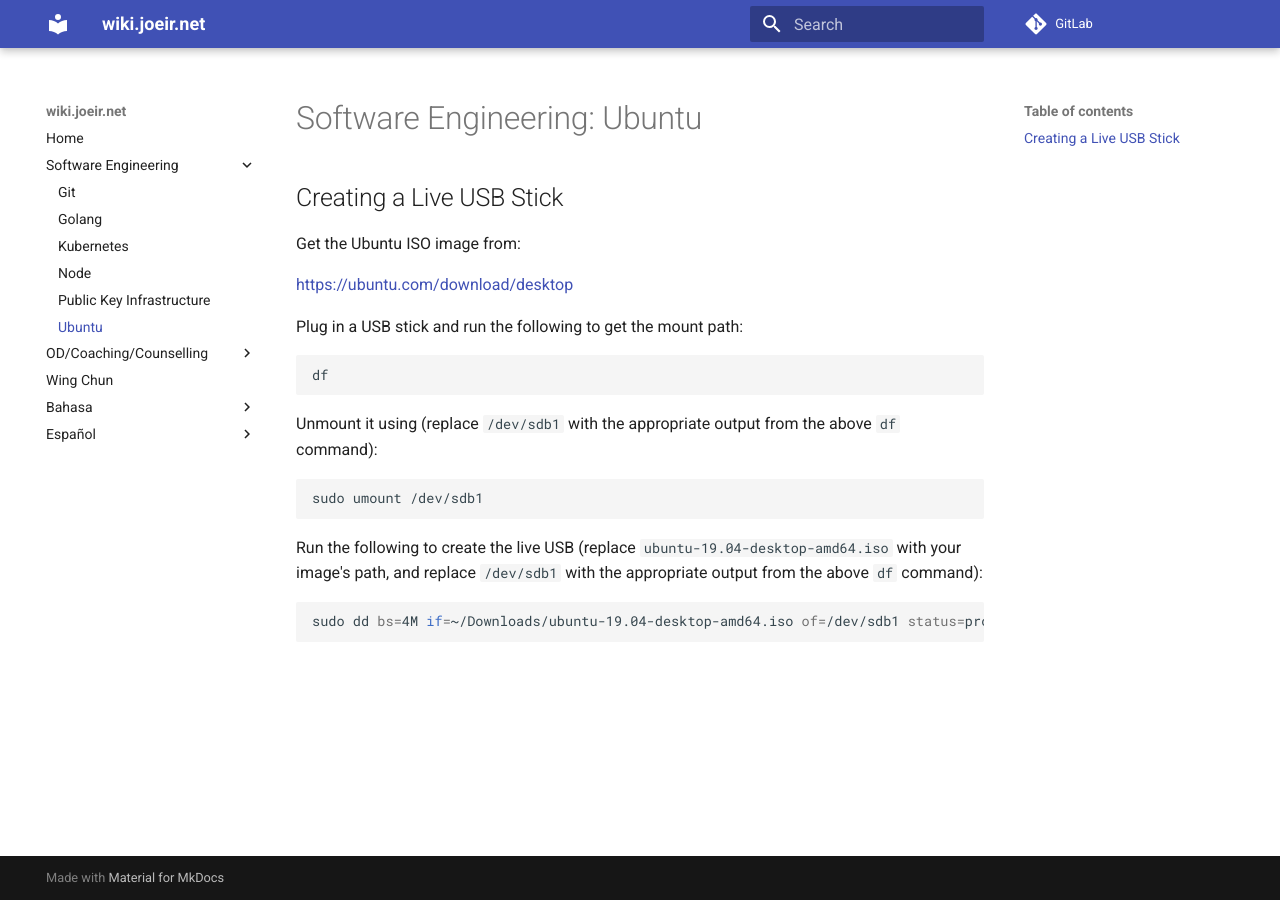
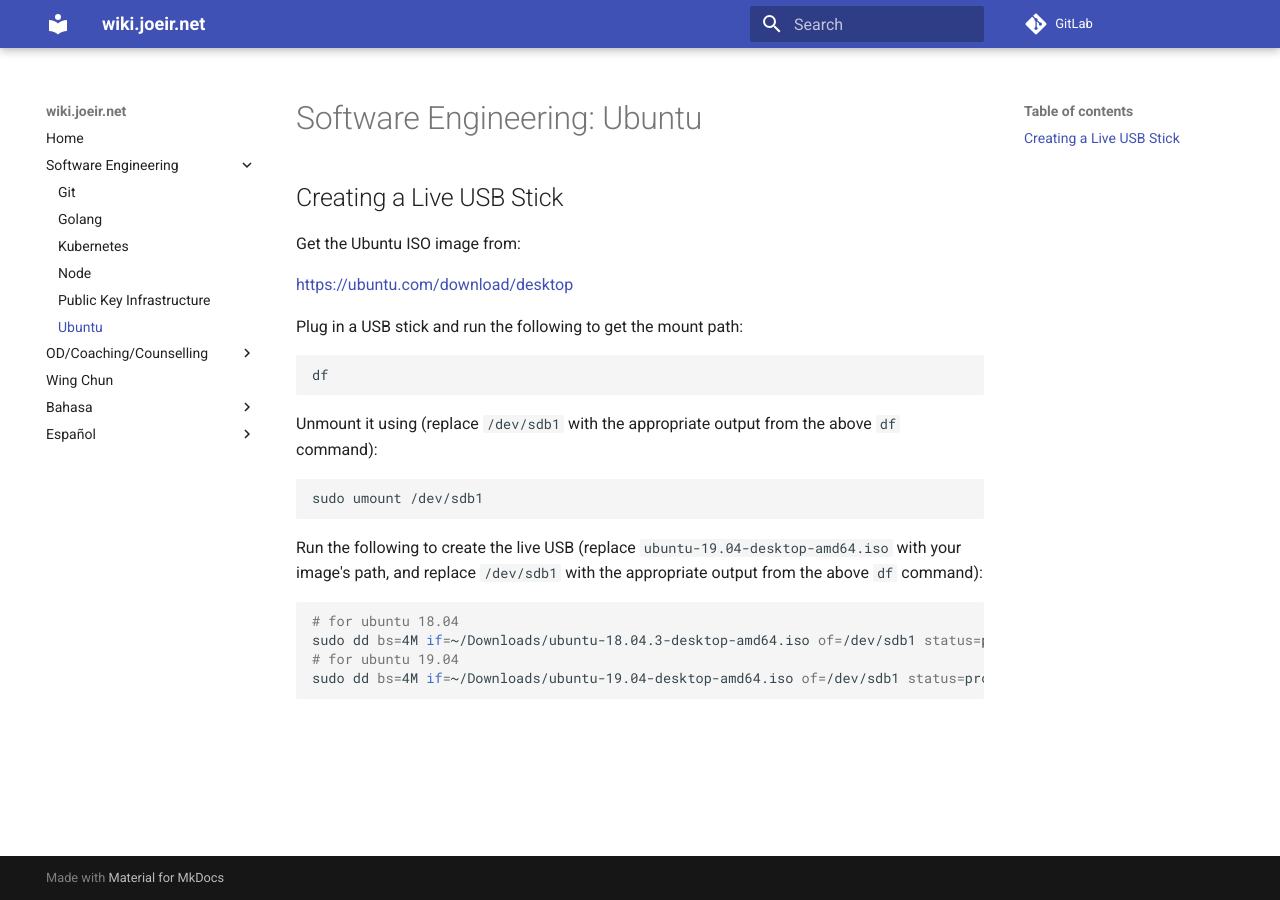
Before and after one commit to zephinzer/wiki.joeir.net, an MkDocs documentation site: the page built from docs/dev/ubuntu.md, in a window 1280 px wide. Built offline with MkDocs 1.6.1 and Material for MkDocs 9.7.7, drawn with Linux system fonts in a browser that asks for light colours; comment, search, counter and statistics services are not loaded.

Commit message:
added ubuntu 18.04

````diff
--- a/docs/dev/ubuntu.md
+++ b/docs/dev/ubuntu.md
@@ -21,5 +21,8 @@
 Run the following to create the live USB (replace `ubuntu-19.04-desktop-amd64.iso` with your image's path, and replace `/dev/sdb1` with the appropriate output from the above `df` command):
 
 ```sh
+# for ubuntu 18.04
+sudo dd bs=4M if=~/Downloads/ubuntu-18.04.3-desktop-amd64.iso of=/dev/sdb1 status=progress oflag=sync;
+# for ubuntu 19.04
 sudo dd bs=4M if=~/Downloads/ubuntu-19.04-desktop-amd64.iso of=/dev/sdb1 status=progress oflag=sync;
 ```
````
